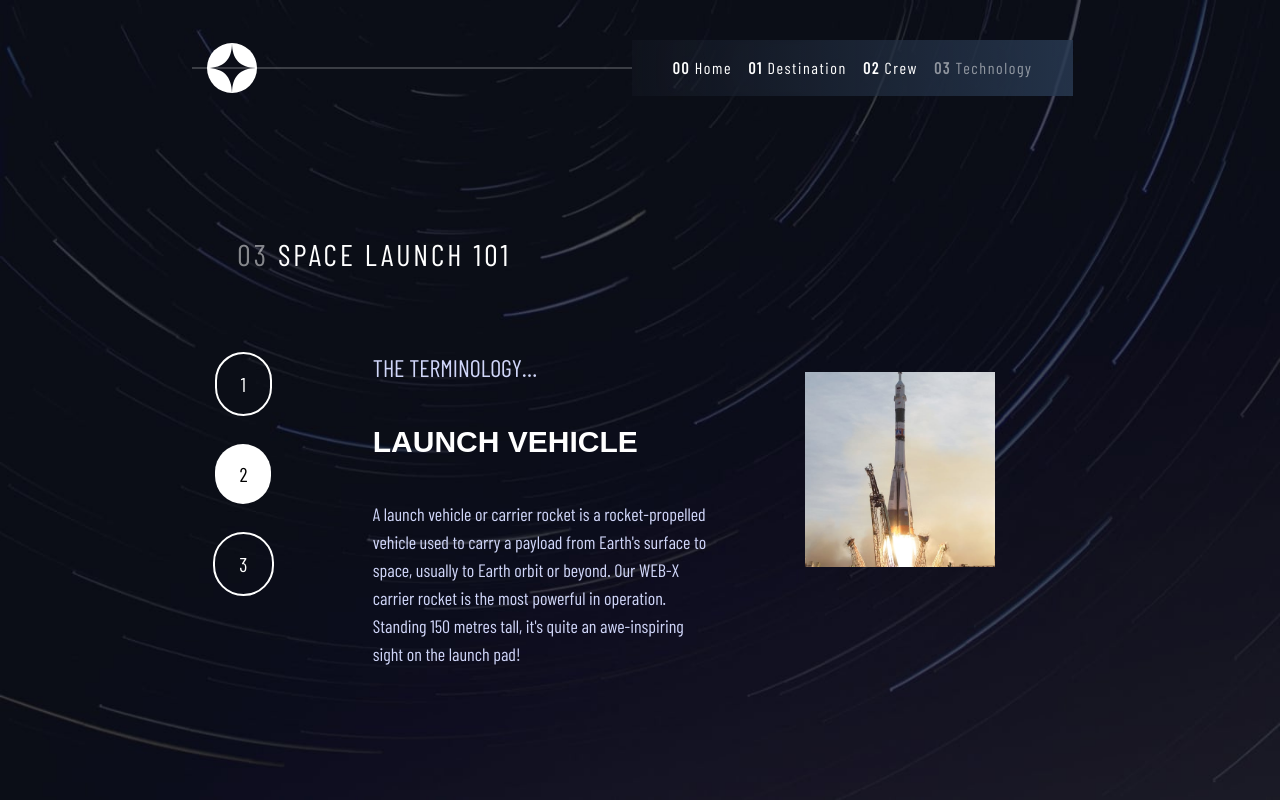
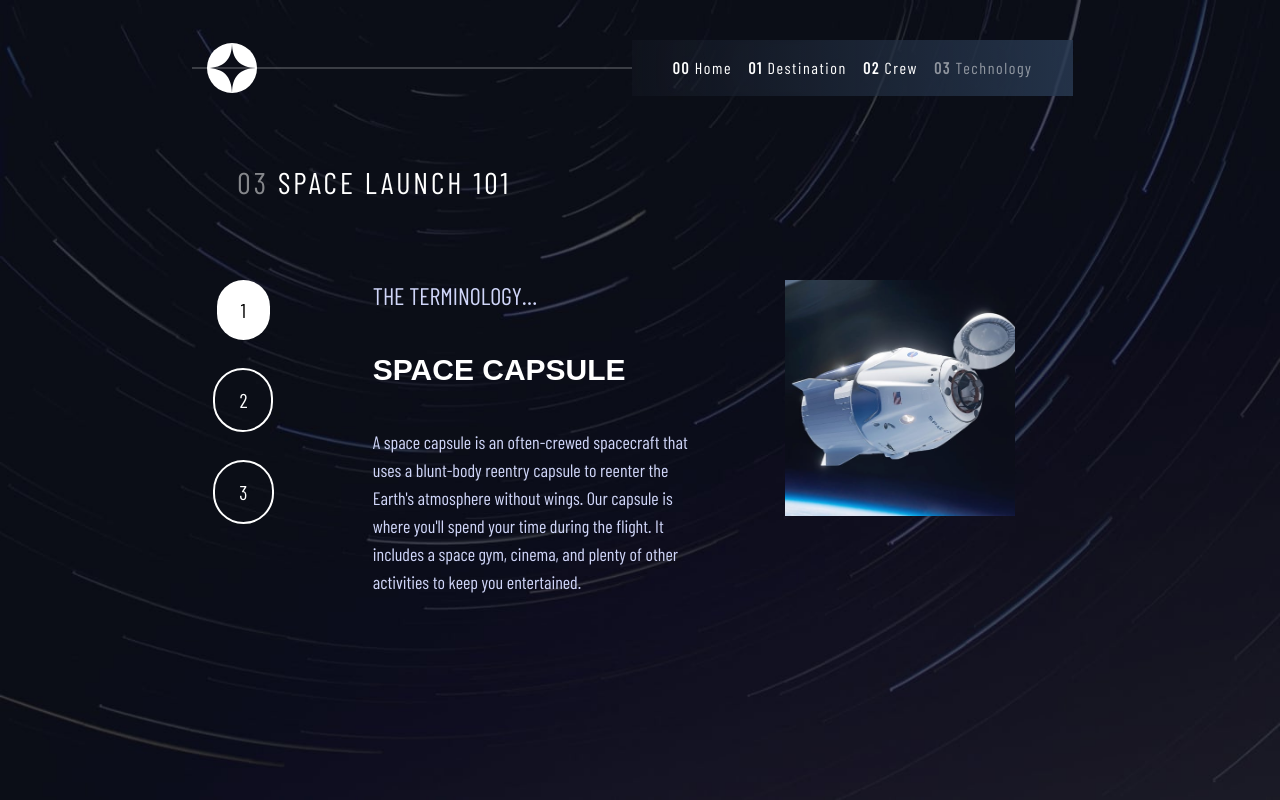
Before and after one commit to Abdelrahman-Sakrr/space-toursim-next, a Next.js app: page /technology in a window 1280 px wide. Built offline with nearby package versions, Linux system fonts and the light colour scheme; a web font is replaced by a local one.

Commit message:
Fix height issue

```diff
--- a/src/app/technology/CustomTechnologySwipper.tsx
+++ b/src/app/technology/CustomTechnologySwipper.tsx
@@ -1,7 +1,7 @@
 "use client";
 import React, { useState, useRef } from "react";
 import { Swiper, SwiperSlide } from "swiper/react";
-import { Autoplay, Pagination } from "swiper/modules";
+import { Autoplay, Navigation, Pagination } from "swiper/modules";
 import "swiper/css";
 import vehicle from "@/../public/technology/image-launch-vehicle-portrait.jpg";
 import capsule from "@/../public/technology/image-space-capsule-portrait.jpg";
@@ -51,8 +51,8 @@ export default function CustomTechnologySwipper() {
             onClick={() => handleButtonClick(index)}
             className={`${
               currentIndex === index
-                ? "bg-white text-black"
-                : "bg-transparent border-2 text-white"
+                ? "bg-white ActivePagiantionClass text-black"
+                : "bg-transparent border-2 text-white paginationClass"
             } text-xl py-4 px-6 rounded-full cursor-pointer transition-all duration-300 font-barlow`}
           >
             {index + 1}
@@ -60,20 +60,33 @@ export default function CustomTechnologySwipper() {
         ))}
       </div>
       <Swiper
-        modules={[Autoplay, Pagination]}
+        effect="Cube"
+        modules={[Autoplay, Navigation, Pagination]}
+        navigation
         spaceBetween={0}
+        speed={800}
+        centeredSlides={true}
         slidesPerView={1}
-        autoplay
+        pagination={{
+          bulletActiveClass: "ActivePagiantionClass",
+          bulletClass: "paginationClass",
+        }}
+        autoplay={{
+          delay: 3000,
+          disableOnInteraction: true,
+          waitForTransition: true,
+          pauseOnMouseEnter: true,
+        }}
         loop={true}
         onSwiper={(swiper) => {
           swiperRef.current = swiper;
         }}
         onSlideChange={handleSlideChange}
-        className="w-full"
+        className="w-full mySwiper"
       >
         {crew.map((member) => (
           <SwiperSlide key={member.name}>
-            <div className="text-center flex  flex-col lg:flex-row justify-center items-center lg:items-start lg:justify-evenly w-full">
+            <div className="text-center flex flex-col lg:flex-row justify-center items-center lg:items-start lg:justify-evenly w-full h-full lg:min-h-[500px]">
               <div className="flex flex-col text-white lg:w-1/2 w-full text-center lg:text-start justify-center items-center lg:items-start lg:justify-start lg:px-6">
                 <p className="uppercase text-2xl text-[#D0D6F9] font-barlow">
                   THE TERMINOLOGY…
@@ -85,13 +98,13 @@ export default function CustomTechnologySwipper() {
                   {member.description}
                 </p>
               </div>
-              <div className="relative lg:w-[40%] xl:w-[30%] w-full p-5">
+              <div className="relative lg:w-[40%] xl:w-[30%] w-full p-5 lg:p-0">
                 <Image
                   src={member.image}
                   alt={member.name}
                   width={200}
-                  height={800}
-                  className="object-contain w-full h-full"
+                  height={900}
+                  className="!object-cover w-full"
                 />
               </div>
             </div>
```
